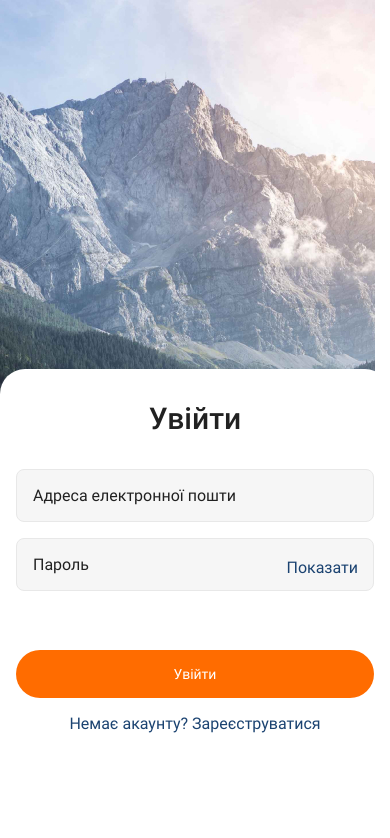
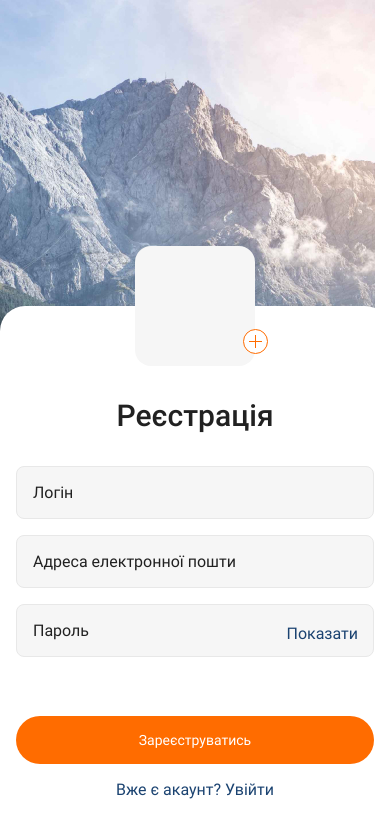
Before and after one commit to BogdanGrynjuk/goit-react-native-hw-04-photoshare, a React Native app: screen /Register in a window 390 px wide. Shown: the top 838 px of the page. Built offline with nearby package versions, Linux system fonts and the light colour scheme.

Commit message:
Enables navigation and adds transitions between LoginScreen and RegistrationScreen

```diff
--- a/App.js
+++ b/App.js
@@ -1,8 +1,15 @@
+import 'react-native-gesture-handler';
 import { StatusBar } from 'expo-status-bar';
-import { StyleSheet, Text, View } from 'react-native';
+import { StyleSheet, View } from 'react-native';
 import { useFonts } from 'expo-font';
+import { NavigationContainer } from "@react-navigation/native";
+import { createStackNavigator } from "@react-navigation/stack";
+
 import RegistrationScreen from './Screens/RegistrationScreen';
 import LoginScreen from './Screens/LoginScreen';
+import Home from './Screens/HomeScreen';
+
+const MainStack = createStackNavigator();
 
 export default function App() {
 
@@ -17,8 +24,13 @@ export default function App() {
 
   return (
     <View style={styles.container}>
-      {/* <RegistrationScreen /> */}
-      <LoginScreen />
+      <NavigationContainer>
+        <MainStack.Navigator initialRouteName='Login' screenOptions={{headerShown: false}}>
+          <MainStack.Screen name='Login' component={LoginScreen}/>
+          <MainStack.Screen name='Register' component={RegistrationScreen}/>
+          <MainStack.Screen name='Home' component={Home}/>
+        </MainStack.Navigator>
+      </NavigationContainer>
       <StatusBar style="auto" />
     </View>
   );
--- /dev/null
+++ b/Screens/HomeScreen.js
@@ -0,0 +1,24 @@
+import {
+  StyleSheet,
+  View,
+  Text,
+} from "react-native";
+
+export default function Home() {
+  return (
+    <View style={styles.container}>
+      <Text style={{color: 'red'}}>Home Screen</Text>
+    </View>
+  )
+};
+
+const styles = StyleSheet.create({
+  container: {
+    flex: 1,
+    backgroundColor: '#ffffff',
+    justifyContent: 'center',
+    alignItems: 'center'
+  },
+
+
+})
--- a/Screens/LoginScreen.js
+++ b/Screens/LoginScreen.js
@@ -1,4 +1,5 @@
 import { useState } from "react";
+import { useNavigation } from "@react-navigation/native";
 
 import {
   StyleSheet,
@@ -22,11 +23,14 @@ export default function LoginScreen() {
   const [isFocusedPassword, setIsFocusedPassword] = useState(false);
   const [isVisiblePassword, setIsVisiblePassword] = useState(false);
 
+  const navigation = useNavigation();
+
   const onSubmit = () => {
     console.log(`email: ${email}, password: ${password}`);
     setEmail('');
     setPassword('');
     Keyboard.dismiss();
+    navigation.navigate("Home");
   }
 
   return (
@@ -103,6 +107,7 @@ export default function LoginScreen() {
                 <TouchableOpacity
                   style={styles.link}
                   activeOpacity={0.8}
+                  onPress={() => navigation.navigate("Register")}
                 >
                   <Text style={styles.linkText}>
                     Немає акаунту? Зареєструватися
--- a/Screens/RegistrationScreen.js
+++ b/Screens/RegistrationScreen.js
@@ -1,4 +1,5 @@
 import { useState } from "react";
+import { useNavigation } from '@react-navigation/native';
 
 import {
   StyleSheet,
@@ -25,12 +26,15 @@ export default function RegistrationScreen() {
   const [isFocusedPassword, setIsFocusedPassword] = useState(false);
   const [isVisiblePassword, setIsVisiblePassword] = useState(false);
 
+  const navigation = useNavigation();
+
   const onSubmit = () => {
     console.log(`login: ${login}, email: ${email}, password: ${password}`);
     setLogin("")
     setEmail("");
     setPassword("");
     Keyboard.dismiss();
+    navigation.navigate("Home");
   };
 
   return (
@@ -134,6 +138,7 @@ export default function RegistrationScreen() {
                 <TouchableOpacity
                   style={styles.link}
                   activeOpacity={0.8}
+                  onPress = {() => navigation.navigate("Login")}
                 >
                   <Text style={styles.linkText}>
                     Вже є акаунт? Увійти
--- a/app.json
+++ b/app.json
@@ -21,8 +21,7 @@
       "adaptiveIcon": {
         "foregroundImage": "./assets/adaptive-icon.png",
         "backgroundColor": "#ffffff"
-      },
-      "softwareKeyboardLayoutMode": "pan"
+      }
     },
     "web": {
       "favicon": "./assets/favicon.png"
```
Also changed, not shown: package.json (+6 -1 lines), 1 other file (tests, documents, lock files or other folders).
